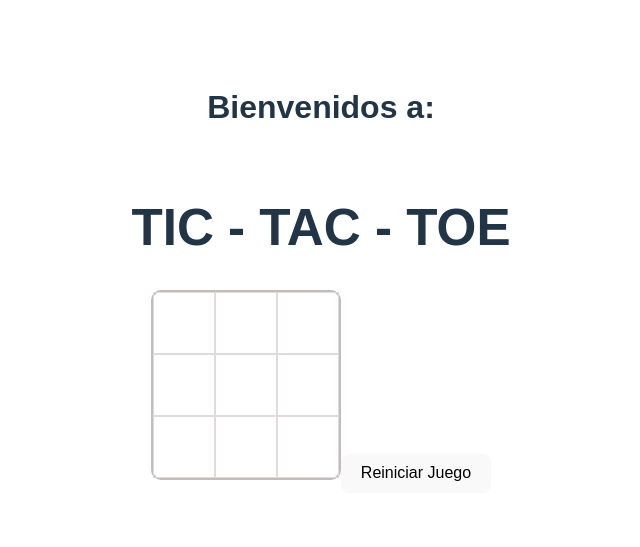
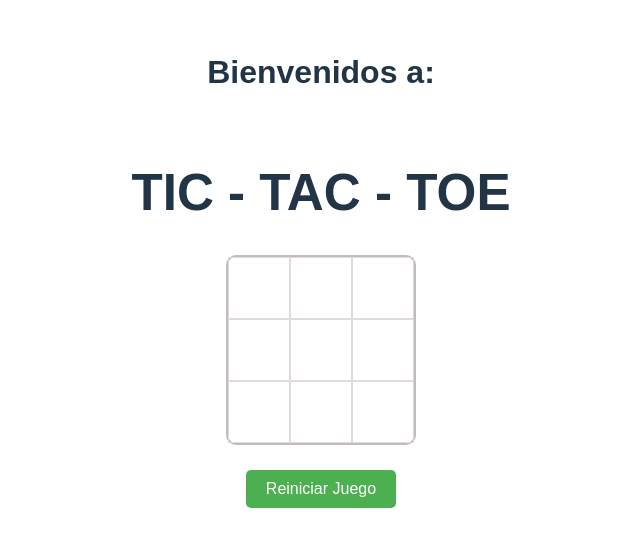
Before and after one commit to jcalle7/TIC-TAC-TOE, a React (Vite) app: page / in a window 1280 px wide. Shown: the part 109-656 px from the top of the page, without its empty margins (319-959 px from the left). Built offline with nearby package versions, Linux system fonts and the light colour scheme.

Commit message:
Creacion de estilo para el boton de reincio del juego

```diff
--- a/src/App.css
+++ b/src/App.css
@@ -50,3 +50,27 @@
   margin-top: 20px;
   color: #4CAF50;
 }
+
+.reset-button {
+  background-color: #4CAF50;
+  color: white;
+  padding: 10px 20px;
+  font-size: 16px;
+  border: none;
+  border-radius: 5px;
+  cursor: pointer;
+  transition: background-color 0.3s ease, transform 0.2s ease;
+  display: block;
+  margin: 20px auto;
+}
+
+
+.reset-button:hover {
+  background-color: #45a049;
+  transform: scale(1.05);
+}
+
+
+.reset-button:active {
+  transform: scale(0.95);
+}
```
